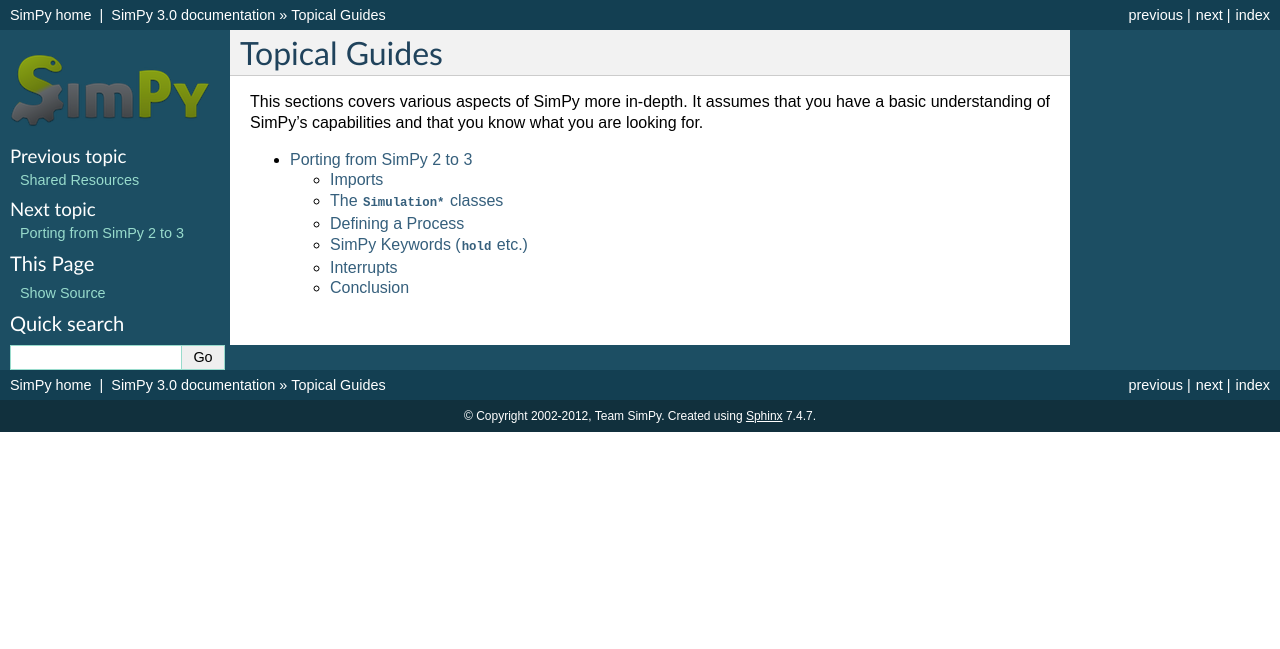
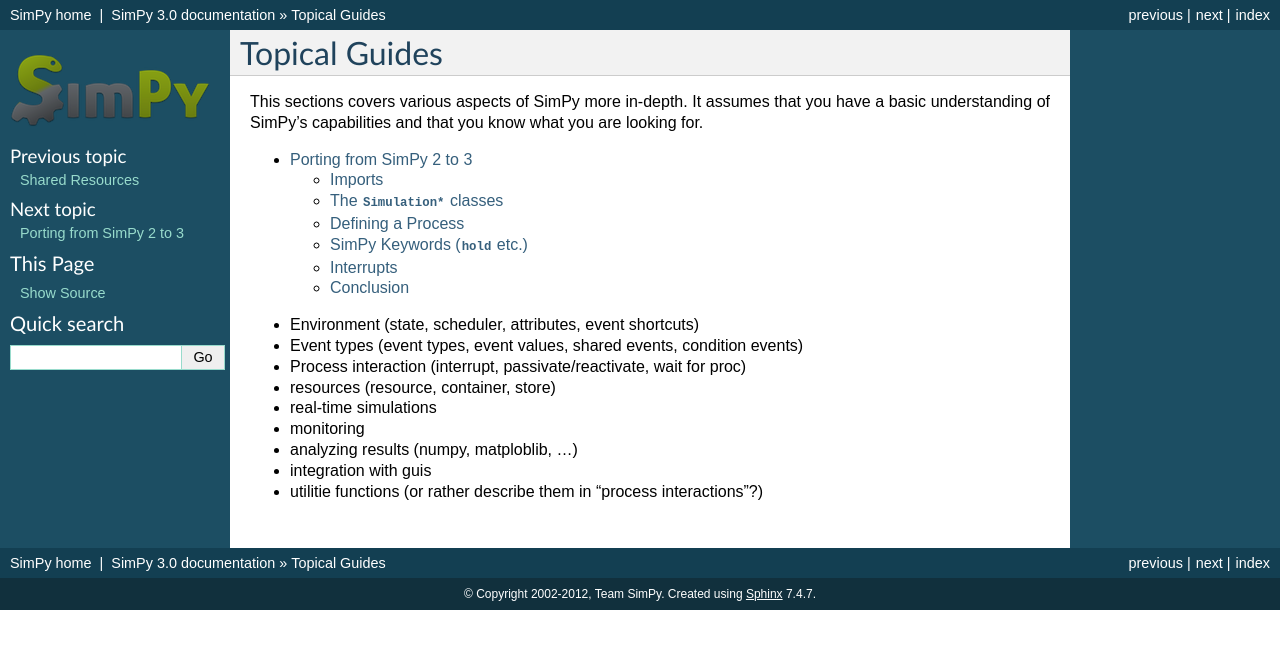
Before and after one commit to simpx/simpy, a Sphinx documentation site: the page built from docs/topical_guides/index.rst, in a window 1280 px wide. Shown: the top 649 px of the page. Built offline with Sphinx 7.4.7, drawn with Linux system fonts in a browser that asks for light colours; pages that are not in the unit, such as notebooks, are missing from menus.

```diff
--- a/docs/topical_guides/index.rst
+++ b/docs/topical_guides/index.rst
@@ -18,3 +18,13 @@
 ..     monitoring
 ..     analyzing_results
 ..     integration_with_guis
+
+- Environment (state, scheduler, attributes, event shortcuts)
+- Event types (event types, event values, shared events, condition events)
+- Process interaction (interrupt, passivate/reactivate, wait for proc)
+- resources (resource, container, store)
+- real-time simulations
+- monitoring
+- analyzing results (numpy, matploblib, ...)
+- integration with guis
+- utilitie functions (or rather describe them in "process interactions"?)
```
Also changed, not shown: 2 other files.
